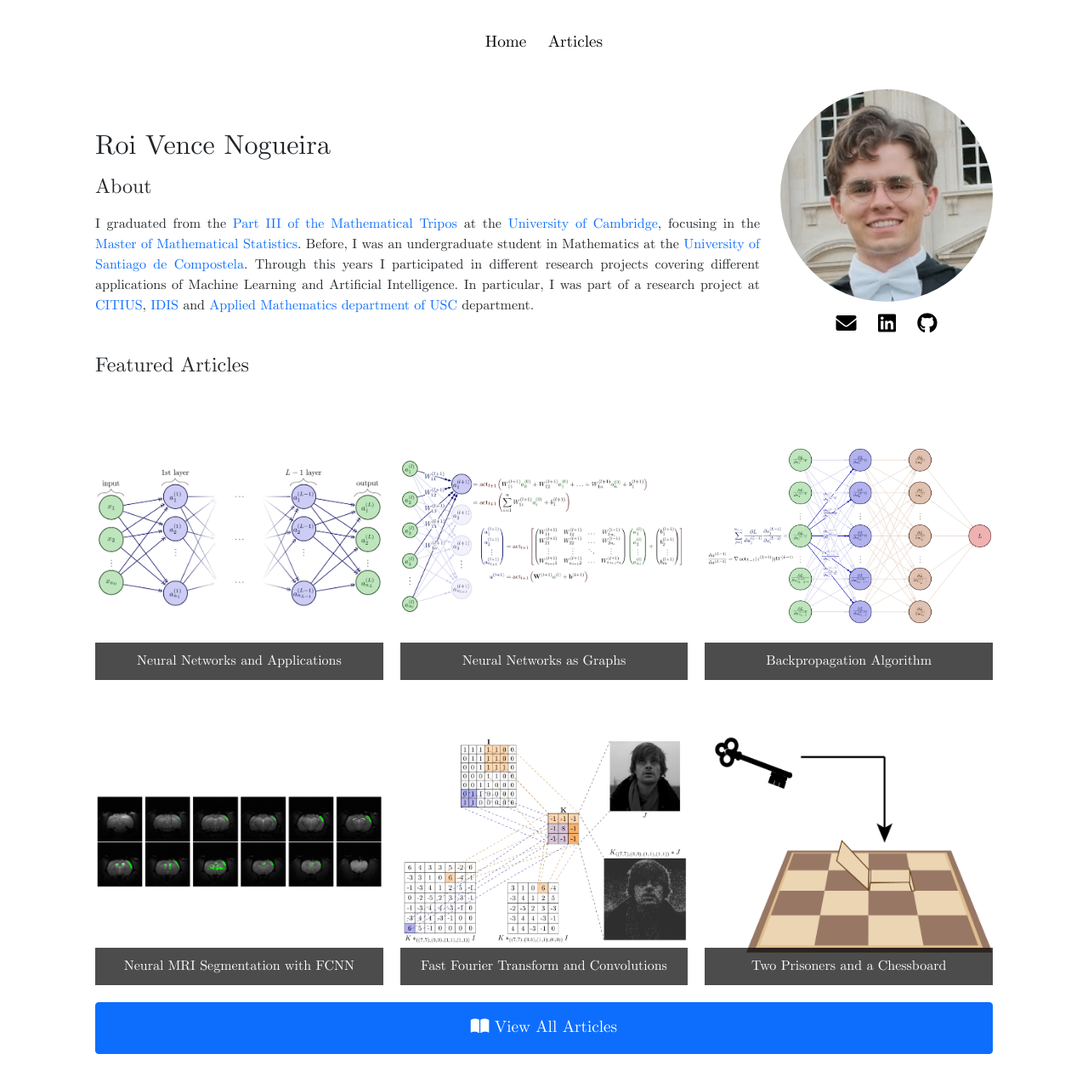
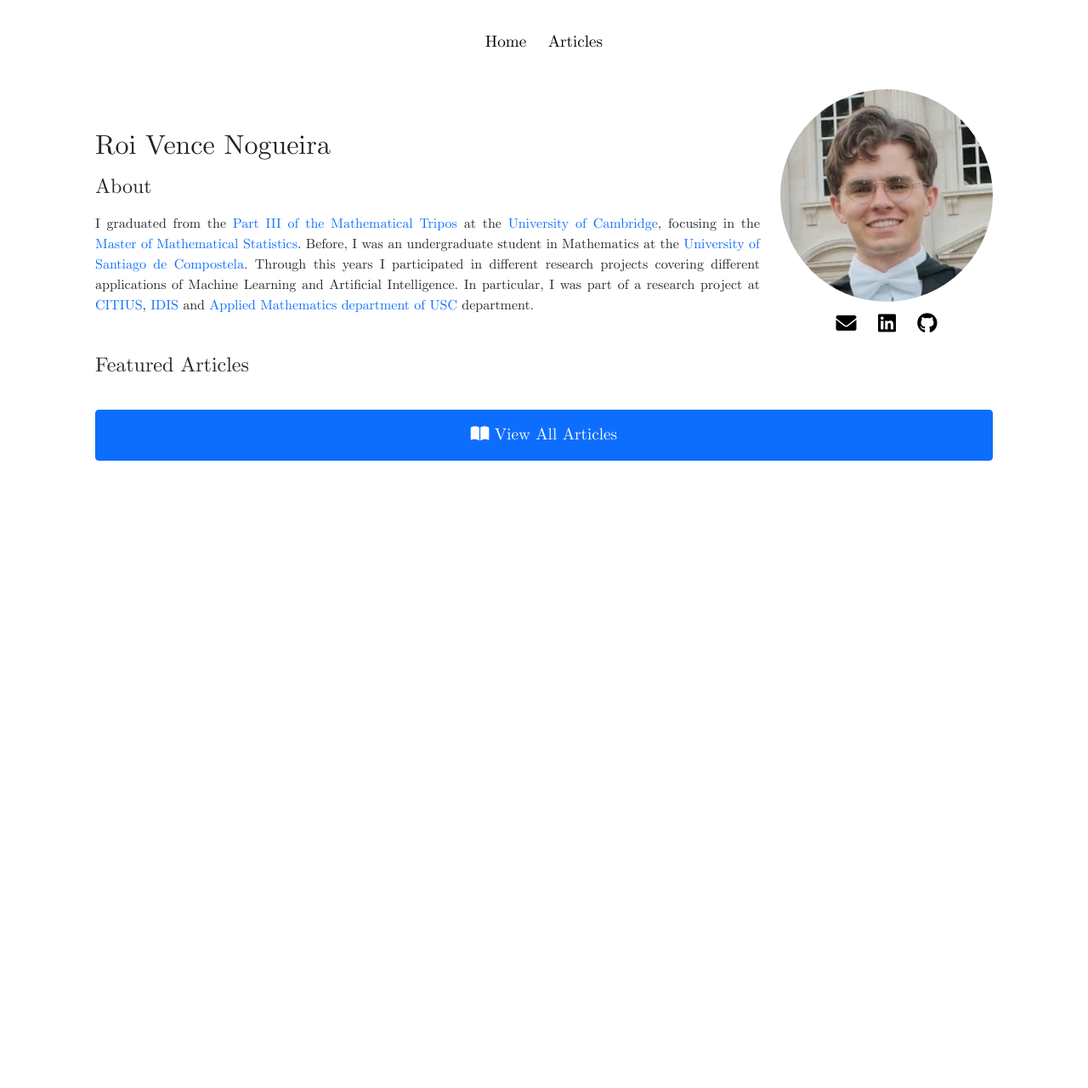
Before and after one commit to RoidaVinci/web, a Jekyll site: the page built from index.md, in a window 1280 px wide. Shown: the whole page at 85% size. Built offline with Jekyll 4.4.1, drawn with Linux system fonts in a browser that asks for light colours; after the commit the page ends 900 px from its top, so only the background shows below that.

Commit message:
Update index.md

```diff
--- a/index.md
+++ b/index.md
@@ -15,7 +15,9 @@
             <p>{{ bio | markdownify }}</p>
         </div>
         <div class="col-auto d-none d-md-block text-center">
-            <img class="profile-img" src="{{ '/assets/profile.jpg' | relative_url }}" />
+            <!-- Profile Image with Click Event -->
+            <img id="profile-img" class="profile-img" src="{{ '/assets/profile.jpg' | relative_url }}" onclick="playMusic()" />
+            <audio id="profile-audio" src="{{ '/assets/ballade1.mp3' }}" preload="auto"></audio>
             <div class="social-icons">
                 <a href="mailto:roi.vence@gmail.com" title="Email"><i class="fas fa-envelope"></i></a>
                 <a href="https://www.linkedin.com/in/roivence" title="LinkedIn"><i class="fab fa-linkedin"></i></a>
@@ -24,46 +26,11 @@
         </div>
     </div>
 
-        <div class="row">
+    <div class="row">
         <div class="col">
             <p class="h1 section-title" style="clear: right">Featured Articles</p>
             <div class="article-grid">
-                <div class="article-item">
-                    <a href="articles/tfg.html">
-                        <img src="thumbnail/perceptron.jpg" alt="Neural Networks and Applications">
-                        <div class="article-title">Neural Networks and Applications</div>
-                    </a>
-                </div>
-                <div class="article-item">
-                    <a href="articles/nn_graph.html">
-                        <img src="thumbnail/perceptron_activacion.jpg" alt="Neural Networks as Graphs">
-                        <div class="article-title">Neural Networks as Graphs</div>
-                    </a>
-                </div>
-                <div class="article-item">
-                    <a href="articles/backpropagation.html">
-                        <img src="thumbnail/backpropagation.jpg" alt="Backpropagation Algorithm">
-                        <div class="article-title">Backpropagation Algorithm</div>
-                    </a>
-                </div>
-                <div class="article-item">
-                    <a href="articles/idis.html">
-                        <img src="thumbnail/segmentadoauto.png" alt="Rodent Brain Segmentation">
-                        <div class="article-title">Neural MRI Segmentation with FCNN</div>
-                    </a>
-                </div>
-                <div class="article-item">
-                    <a href="articles/fft.html">
-                        <img src="thumbnail/convolucion.jpg" alt="Fast Fourier Transform">
-                        <div class="article-title">Fast Fourier Transform and Convolutions</div>
-                    </a>
-                </div>
-                <div class="article-item">
-                    <a href="articles/escape_prison.html">
-                        <img src="thumbnail/chessboard.png" alt="Two Prisoners and a Chessboard">
-                        <div class="article-title">Two Prisoners and a Chessboard</div>
-                    </a>
-                </div>
+                <!-- Your article items here -->
             </div>
             <div class="view-all-button-container">
                 <a href="article" class="btn btn-primary view-all-btn">
@@ -131,16 +130,16 @@
         background-color: rgba(0, 0, 0, 0.9);
     }
 
-.view-all-button-container {
-    grid-column: span 3; /* Span the button across all three columns */
-    text-align: center;
-    margin-top: 20px;
-    margin-bottom: 40px; /* Added margin to create space below the button */
-}
+    .view-all-button-container {
+        grid-column: span 3; /* Span the button across all three columns */
+        text-align: center;
+        margin-top: 20px;
+        margin-bottom: 40px; /* Added margin to create space below the button */
+    }
 
-.view-all-button-container .btn {
-    width: 100%;
-    padding: 15px 0;
-    font-size: 1.2em;
-}
+    .view-all-button-container .btn {
+        width: 100%;
+        padding: 15px 0;
+        font-size: 1.2em;
+    }
 </style>
```
Also changed, not shown: other parts of index.md (+32 -0 lines).
